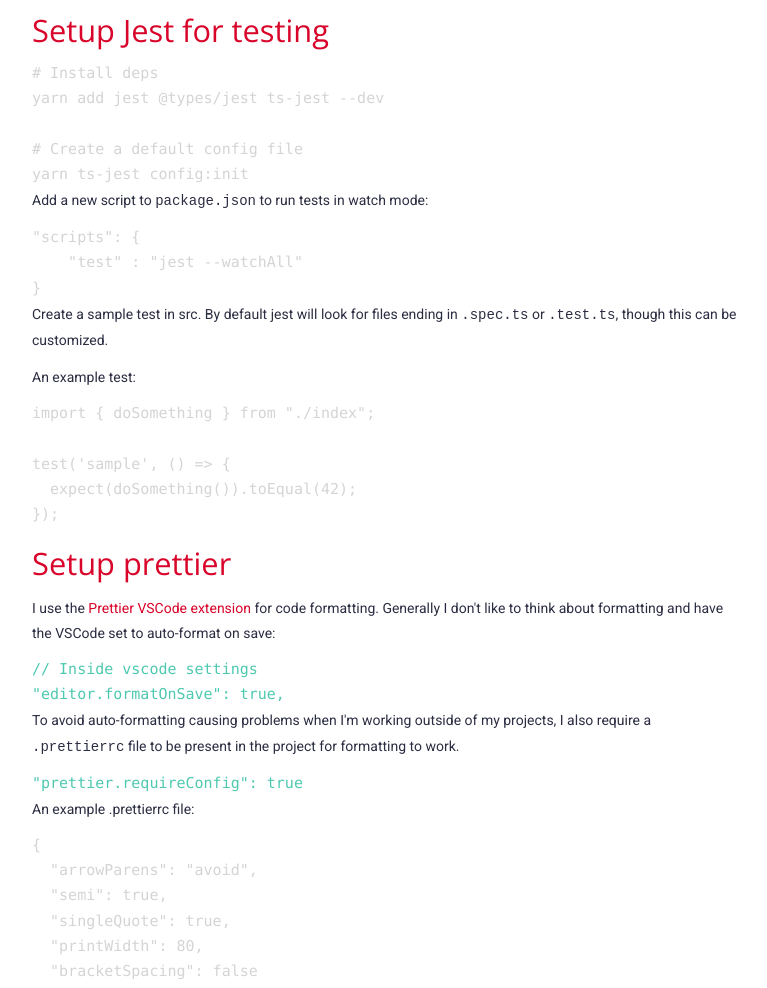
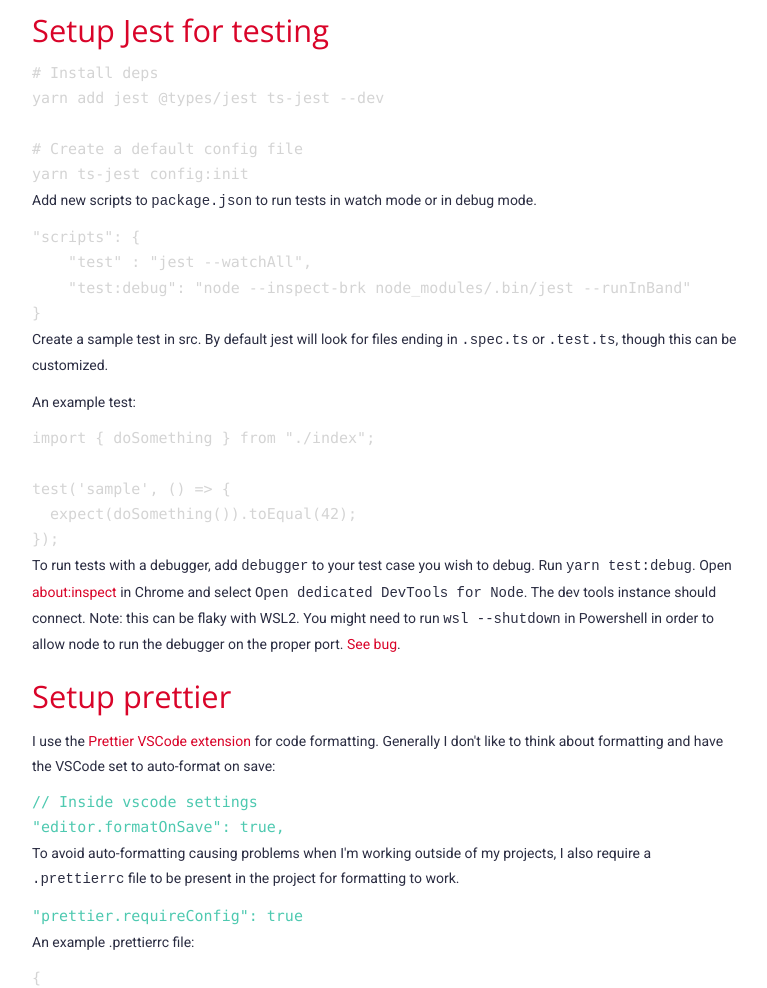
Before and after one commit to zeddic/zeddic.com, a Gatsby site in the folder www/: page /notes/typescript_nodejs/ in a window 1280 px wide. Shown: the part 1049-2037 px from the top of the page, without its empty margins (338-1105 px from the left). Built offline with nearby package versions, Linux system fonts and the light colour scheme; Gatsby itself is replaced by a stand-in of ours; some packages are replaced by stand-ins of ours; code samples lack their colours.

Commit message:
Added notes on running a jest with a debugger.

````diff
--- a/www/src/markdown/notes/typescript_nodejs.md
+++ b/www/src/markdown/notes/typescript_nodejs.md
@@ -60,11 +60,13 @@
 yarn ts-jest config:init
 ```
 
-Add a new script to `package.json` to run tests in watch mode:
+Add new scripts to `package.json` to run tests in watch mode or in
+debug mode.
 
 ```json
 "scripts": {
-    "test" : "jest --watchAll"
+    "test" : "jest --watchAll",
+    "test:debug": "node --inspect-brk node_modules/.bin/jest --runInBand"
 }
 ```
 
@@ -80,6 +82,13 @@
   expect(doSomething()).toEqual(42);
 });
 ```
+
+To run tests with a debugger, add `debugger` to your test case you wish
+to debug. Run `yarn test:debug`. Open [about:inspect](about:inspect)
+in  Chrome and select `Open dedicated DevTools for Node`. The dev tools
+instance should connect. Note: this can be flaky with WSL2. You might need
+to run `wsl --shutdown` in Powershell in order to allow node to run the debugger
+on the proper port. [See bug](https://github.com/microsoft/WSL/issues/5298).
 
 # Setup prettier
 I use the [Prettier VSCode extension](https://github.com/prettier/prettier-vscode) for code
````
